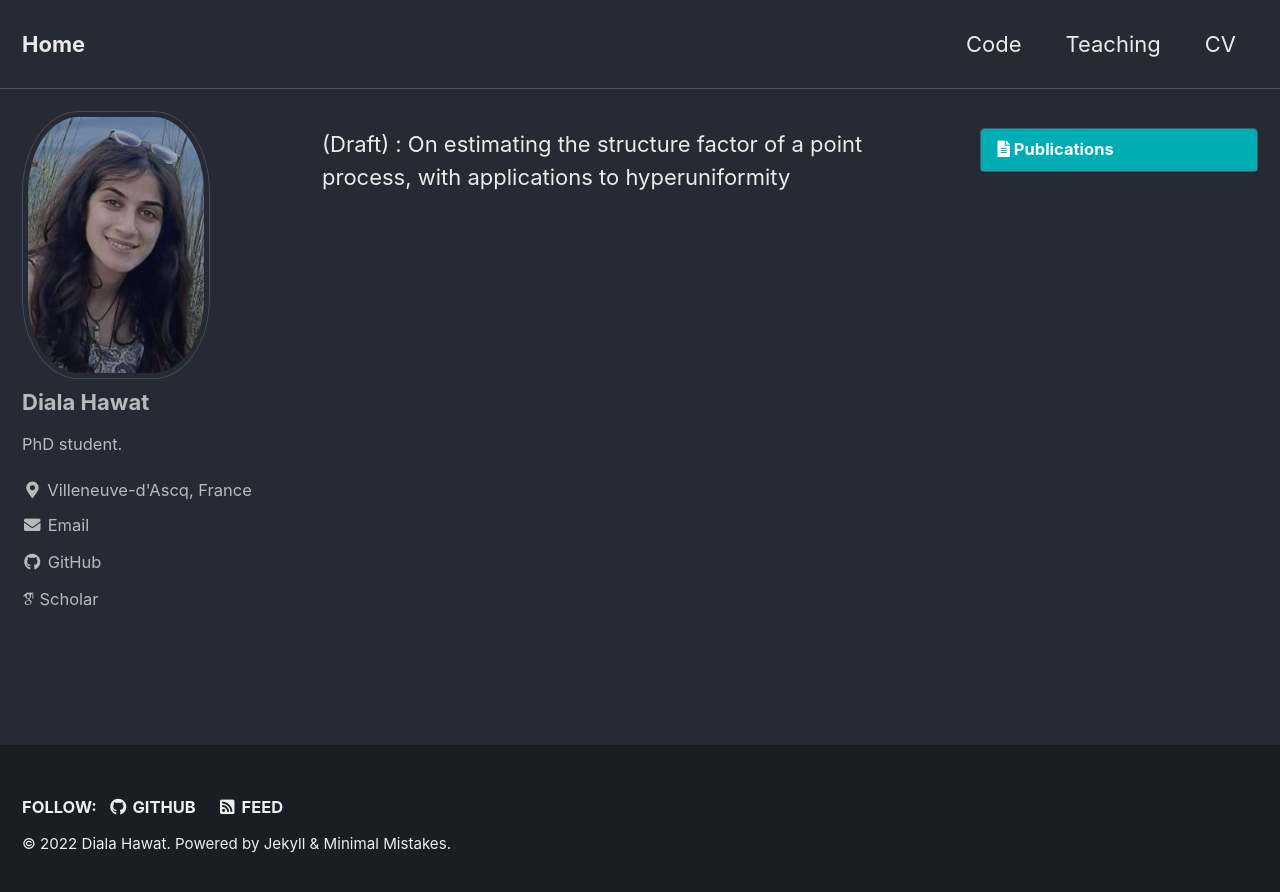
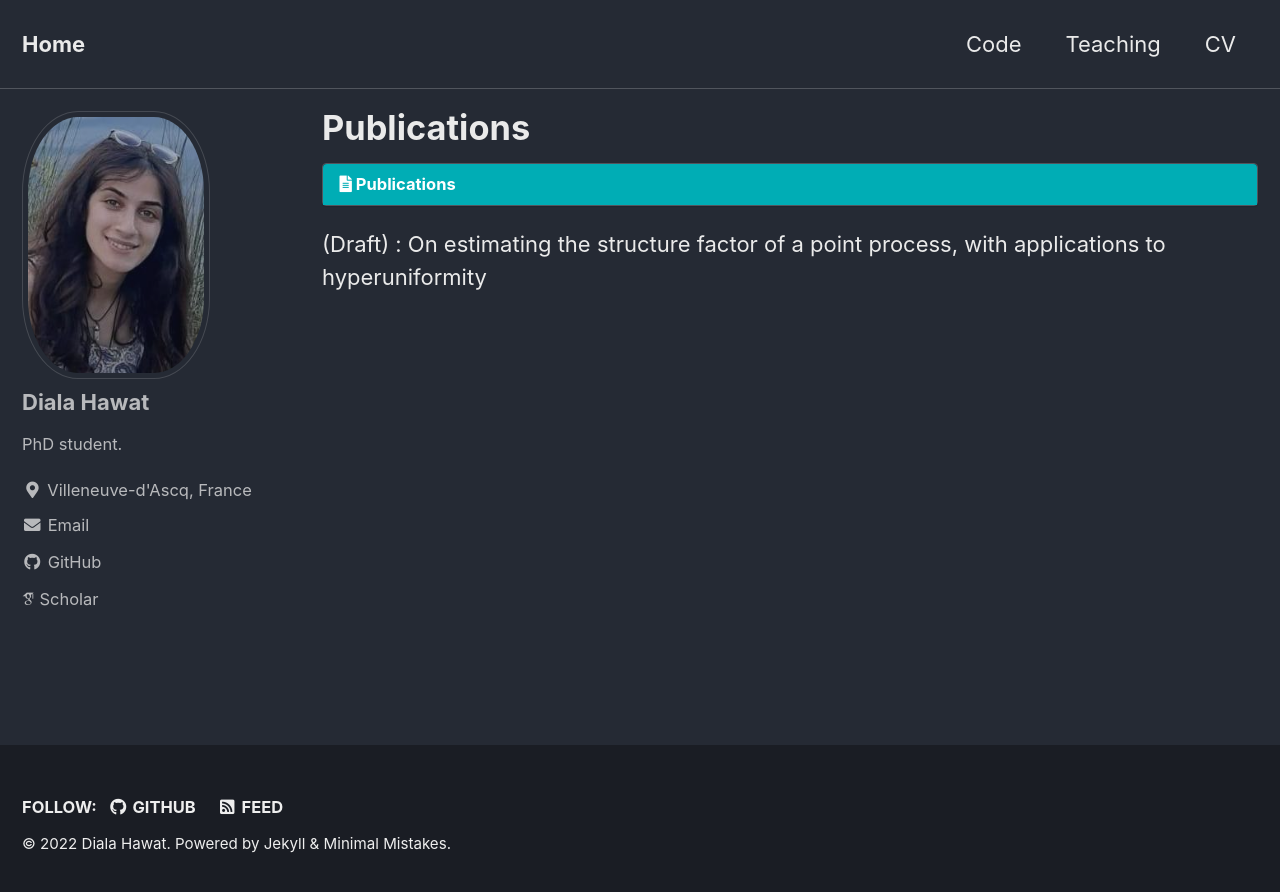
Before and after one commit to dhawat/dhawat.github.io, a Jekyll site: the page built from _pages/publications.md, in a window 1280 px wide. Shown: the top 892 px of the page. Built offline with Jekyll 4.4.1, drawn with Linux system fonts in a browser that asks for light colours; cached includes are drawn as plain includes; nearby versions of some CDN libraries; some web fonts are replaced.

```diff
--- a/_pages/publications.md
+++ b/_pages/publications.md
@@ -1,9 +1,9 @@
 ---
 permalink: "/publications/"
 layout: single
-# classes: wide
+classes: wide
 author_profile: true
-title: ""
+title: "Publications"
 toc: true
 toc_label: "Publications"
 toc_sticky: true
```
Also changed, not shown: _pages/cv.md (+1 -1 lines).
